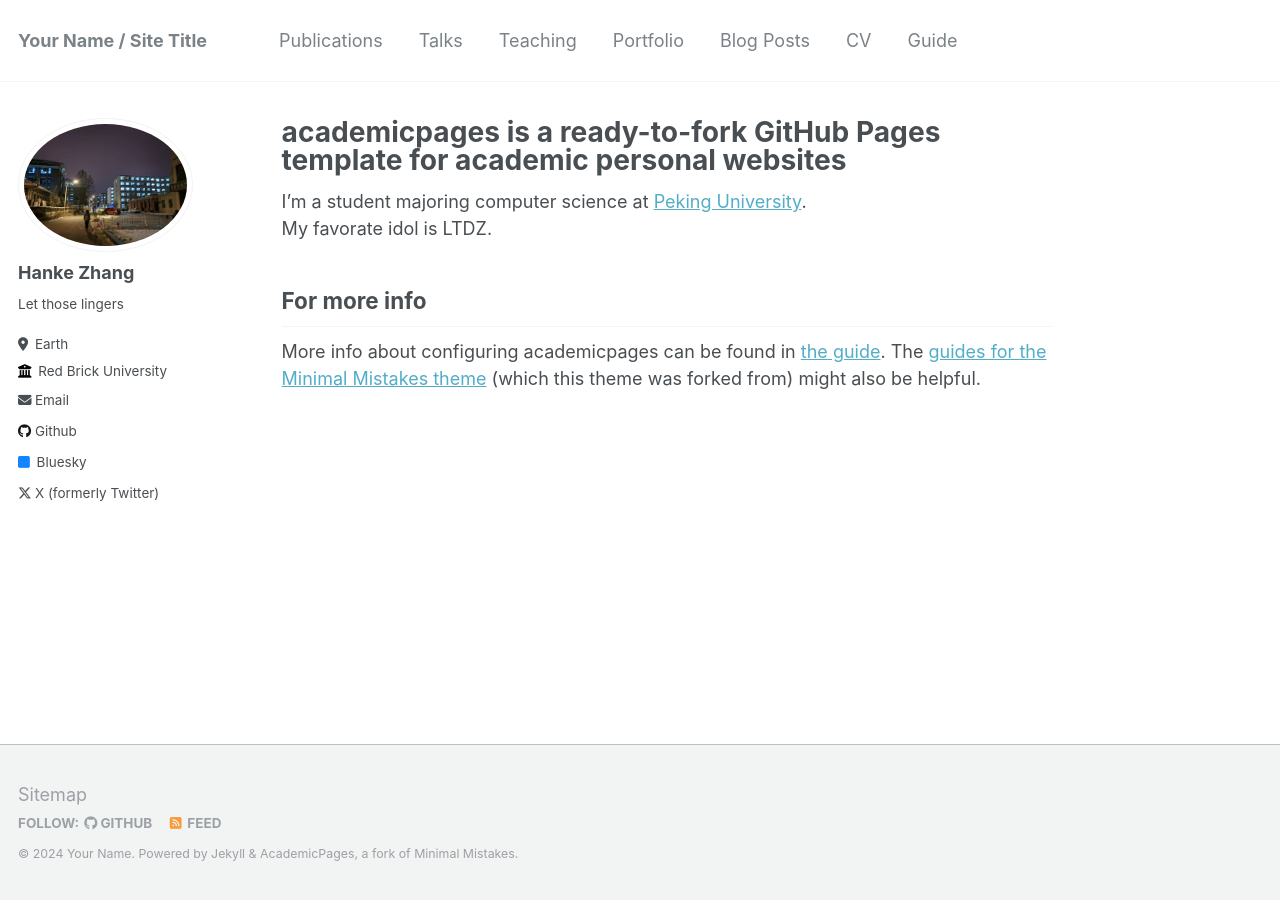
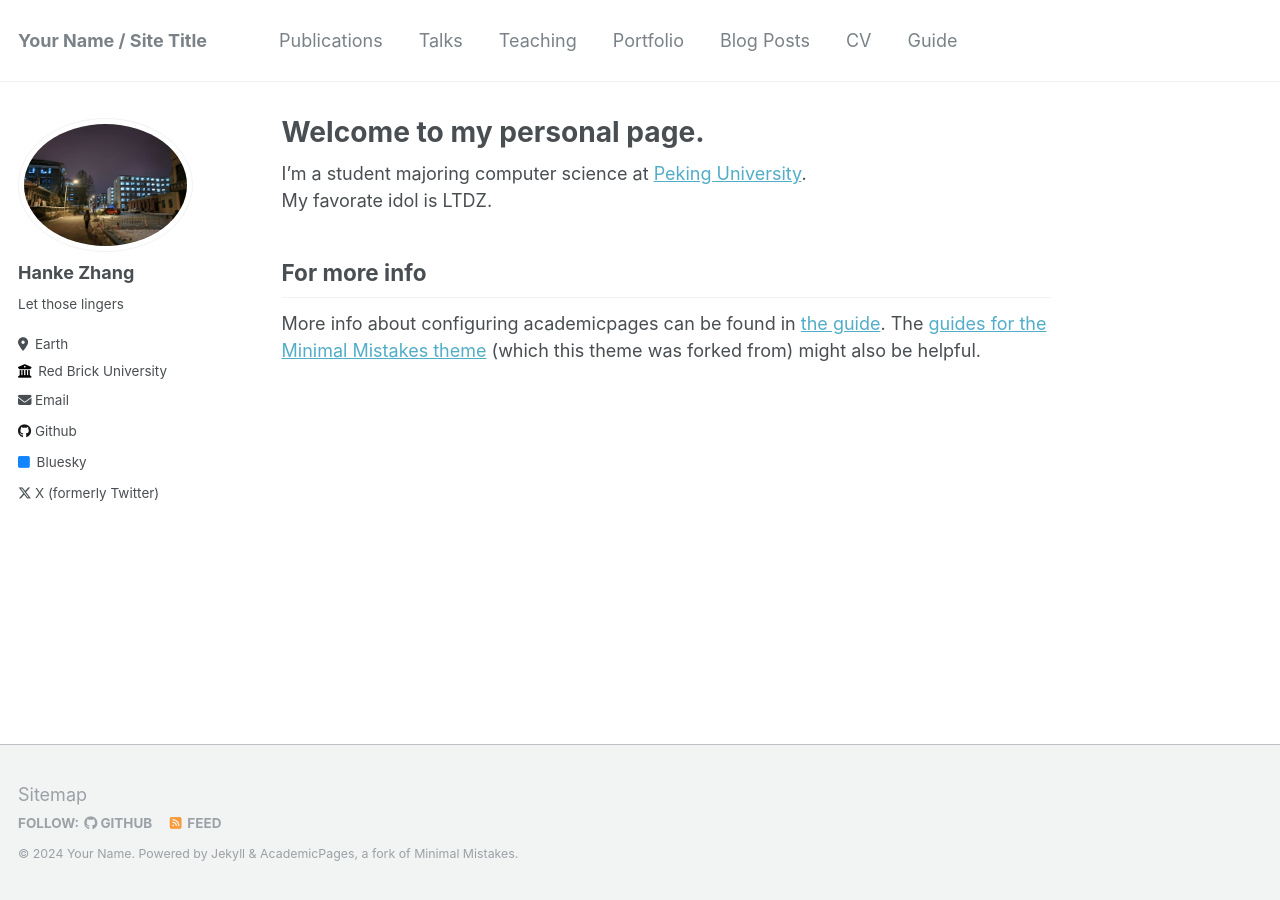
Before and after one commit to lemonadenn/lemonadenn.github.io, a Jekyll site: the page built from _pages/about.md, in a window 1280 px wide. Built offline with Jekyll 4.4.1, drawn with Linux system fonts in a browser that asks for light colours.

Commit message:
Update about.md

```diff
--- a/_pages/about.md
+++ b/_pages/about.md
@@ -1,6 +1,6 @@
 ---
 permalink: /
-title: "academicpages is a ready-to-fork GitHub Pages template for academic personal websites"
+title: "Welcome to my personal page."
 author_profile: true
 redirect_from:
   - /about/
```
